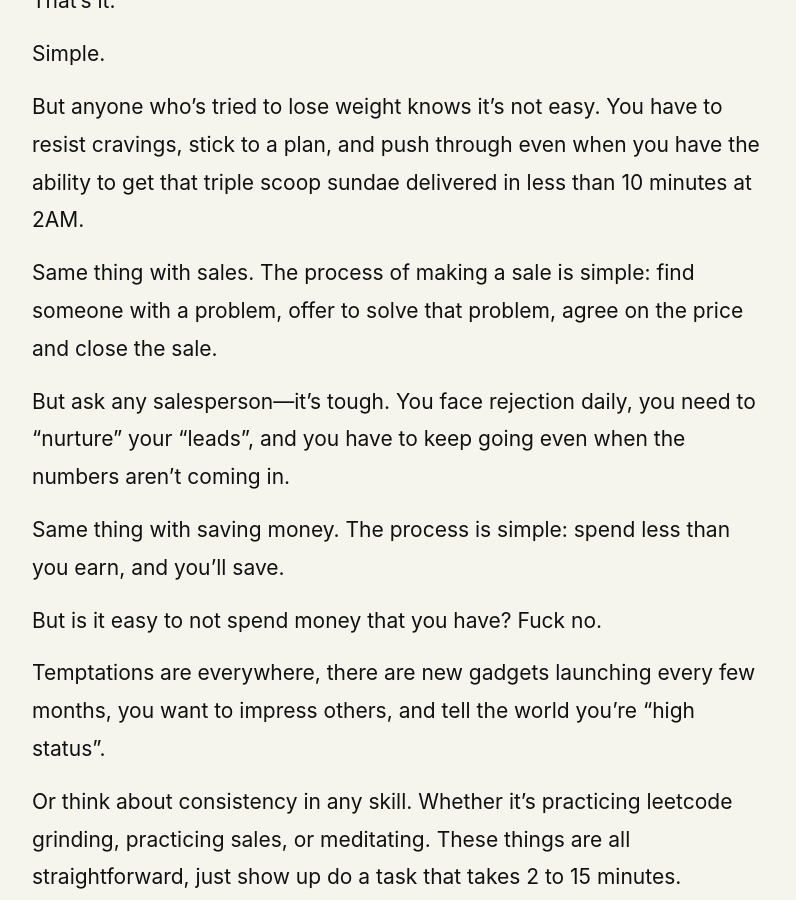
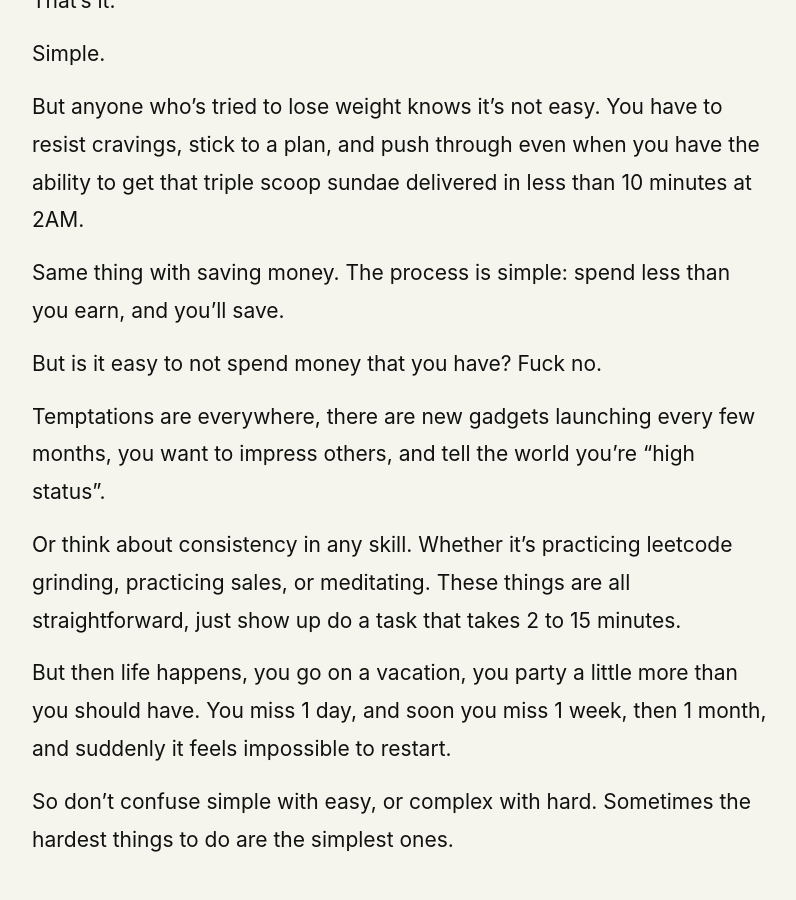
Before and after one commit to shobhitic/shobhitic.github.io, a Jekyll site: the page built from _posts/2024-10-22-simple-not-easy.md, in a window 1280 px wide and 900 px high, scrolled down 453 px. Shown: the whole window, without its empty margins (238-1034 px from the left). Built offline with Jekyll 4.4.1, drawn with Linux system fonts in a browser that asks for light colours; comment, search, counter and statistics services are not loaded.

Commit message:
fix simple not easy

```diff
--- a/_posts/2024-10-22-simple-not-easy.md
+++ b/_posts/2024-10-22-simple-not-easy.md
@@ -15,10 +15,6 @@
 
 But anyone who's tried to lose weight knows it's not easy. You have to resist cravings, stick to a plan, and push through even when you have the ability to get that triple scoop sundae delivered in less than 10 minutes at 2AM.
 
-Same thing with sales. The process of making a sale is simple: find someone with a problem, offer to solve that problem, agree on the price and close the sale.
-
-But ask any salesperson—it's tough. You face rejection daily, you need to "nurture" your "leads", and you have to keep going even when the numbers aren't coming in.
-
 Same thing with saving money. The process is simple: spend less than you earn, and you'll save.
 
 But is it easy to not spend money that you have? Fuck no.
```
